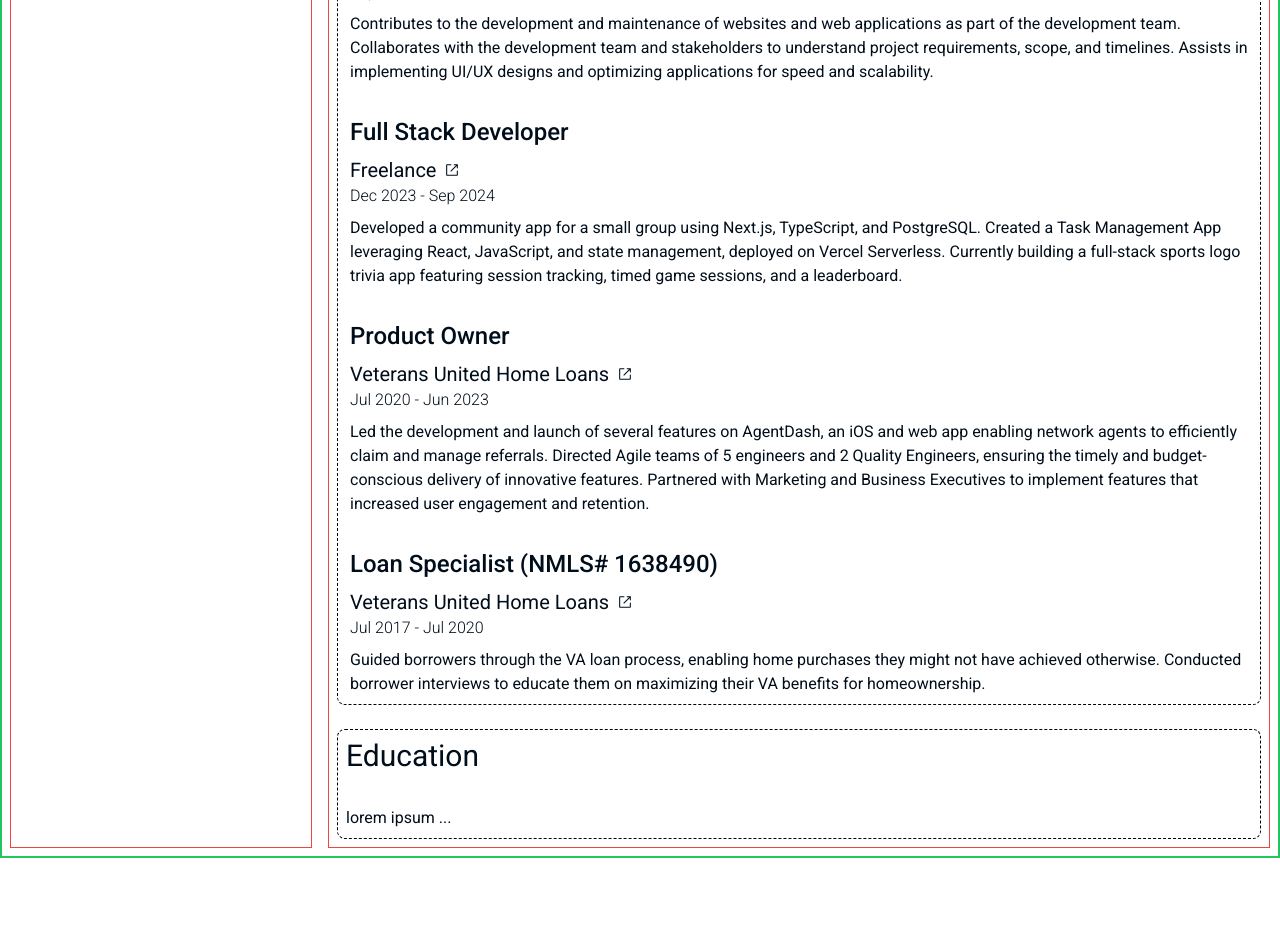
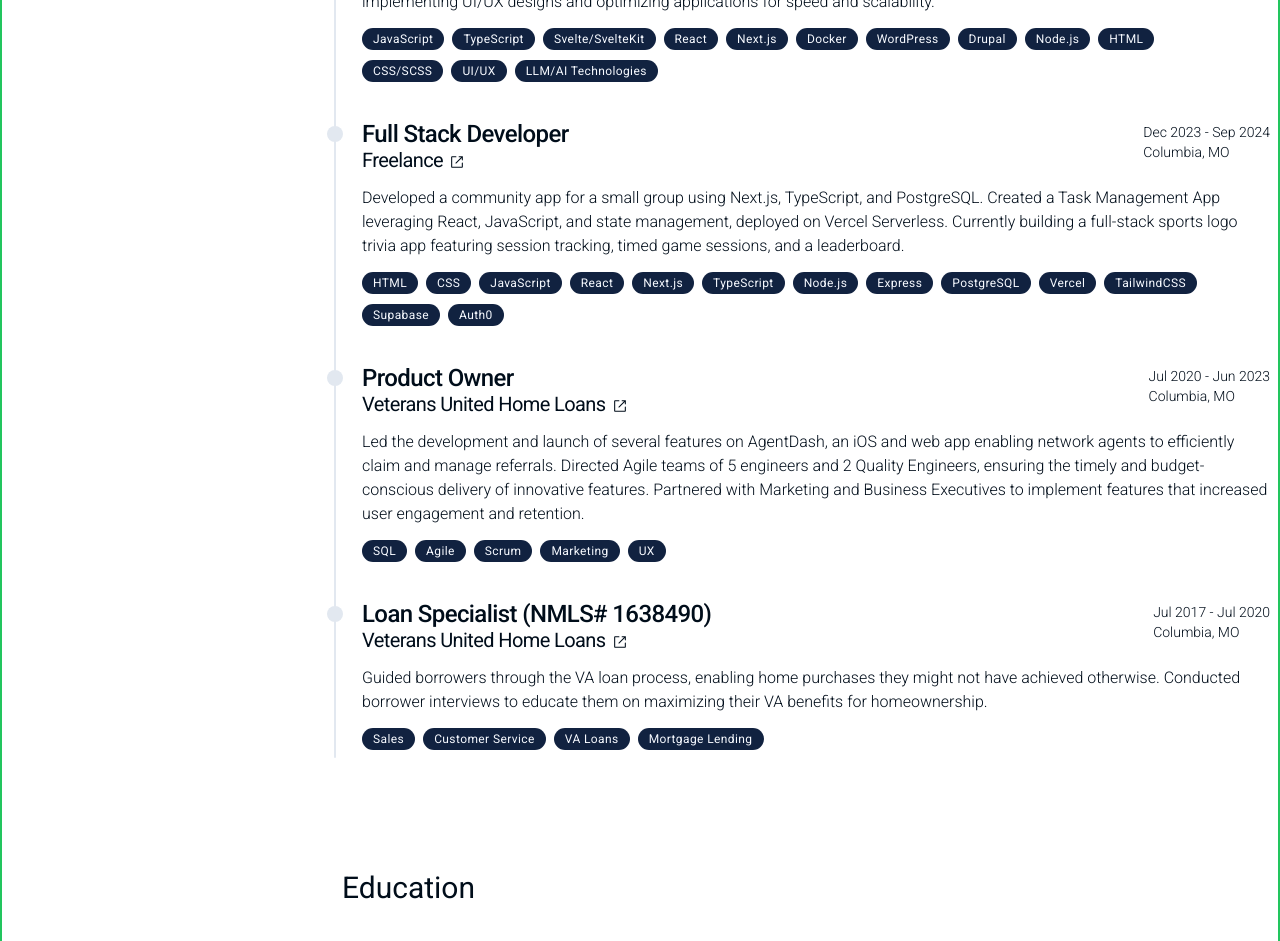
Before and after one commit to jwbw29/portfolio_v2, a Next.js app: page / in a window 1280 px wide. Shown: the part 1120-2061 px from the top of the page. Before the commit the page ends 1978 px from the top, so only its background shows below. Built offline with nearby package versions, Linux system fonts and the light colour scheme.

Commit message:
finished work experience

```diff
--- /dev/null
+++ b/public/data/experience.json
@@ -0,0 +1,66 @@
+[
+  {
+    "title": "Marketing - Developer I",
+    "location": "Phoenix, AZ/Remote",
+    "url": "https://www.linkedin.com/company/grand-canyon-education/",
+    "company": "Grand Canyon Education",
+    "dates": "Sep 2024 - Present",
+    "description": "Contributes to the development and maintenance of websites and web applications as part of the development team. Collaborates with the development team and stakeholders to understand project requirements, scope, and timelines. Assists in implementing UI/UX designs and optimizing applications for speed and scalability.",
+    "skills": [
+      "JavaScript",
+      "TypeScript",
+      "Svelte/SvelteKit",
+      "React",
+      "Next.js",
+      "Docker",
+      "WordPress",
+      "Drupal",
+      "Node.js",
+      "HTML",
+      "CSS/SCSS",
+      "UI/UX",
+      "LLM/AI Technologies"
+    ]
+  },
+  {
+    "title": "Full Stack Developer",
+    "location": "Columbia, MO",
+    "url": "https://www.justin-byrd.com",
+    "company": "Freelance",
+    "dates": "Dec 2023 - Sep 2024",
+    "description": "Developed a community app for a small group using Next.js, TypeScript, and PostgreSQL. Created a Task Management App leveraging React, JavaScript, and state management, deployed on Vercel Serverless. Currently building a full-stack sports logo trivia app featuring session tracking, timed game sessions, and a leaderboard.",
+    "skills": [
+      "HTML",
+      "CSS",
+      "JavaScript",
+      "React",
+      "Next.js",
+      "TypeScript",
+      "Node.js",
+      "Express",
+      "PostgreSQL",
+      "Vercel",
+      "TailwindCSS",
+      "Supabase",
+      "Auth0"
+    ]
+  },
+  {
+    "title": "Product Owner",
+    "location": "Columbia, MO",
+    "url": "https://www.linkedin.com/company/veteransunited/",
+    "company": "Veterans United Home Loans",
+    "dates": "Jul 2020 - Jun 2023",
+    "description": "Led the development and launch of several features on AgentDash, an iOS and web app enabling network agents to efficiently claim and manage referrals. Directed Agile teams of 5 engineers and 2 Quality Engineers, ensuring the timely and budget-conscious delivery of innovative features. Partnered with Marketing and Business Executives to implement features that increased user engagement and retention.",
+    "skills": ["SQL", "Agile", "Scrum", "Marketing", "UX"]
+  },
+  {
+    "title": "Loan Specialist (NMLS# 1638490)",
+    "location": "Columbia, MO",
+    "url": "https://www.linkedin.com/company/veteransunited/",
+    "company": "Veterans United Home Loans",
+    "dates": "Jul 2017 - Jul 2020",
+    "description": "Guided borrowers through the VA loan process, enabling home purchases they might not have achieved otherwise. Conducted borrower interviews to educate them on maximizing their VA benefits for homeownership.",
+    "skills": ["Sales", "Customer Service", "VA Loans", "Mortgage Lending"]
+  }
+]
--- a/public/data/workExperience.json
+++ /dev/null
@@ -1,30 +0,0 @@
-[
-  {
-    "title": "Marketing - Developer I",
-    "url": "https://www.linkedin.com/company/grand-canyon-education/",
-    "company": "Grand Canyon Education",
-    "dates": "Sep 2024 - Present",
-    "description": "Contributes to the development and maintenance of websites and web applications as part of the development team. Collaborates with the development team and stakeholders to understand project requirements, scope, and timelines. Assists in implementing UI/UX designs and optimizing applications for speed and scalability."
-  },
-  {
-    "title": "Full Stack Developer",
-    "url": "https://www.justin-byrd.com",
-    "company": "Freelance",
-    "dates": "Dec 2023 - Sep 2024",
-    "description": "Developed a community app for a small group using Next.js, TypeScript, and PostgreSQL. Created a Task Management App leveraging React, JavaScript, and state management, deployed on Vercel Serverless. Currently building a full-stack sports logo trivia app featuring session tracking, timed game sessions, and a leaderboard."
-  },
-  {
-    "title": "Product Owner",
-    "url": "https://www.linkedin.com/company/veteransunited/",
-    "company": "Veterans United Home Loans",
-    "dates": "Jul 2020 - Jun 2023",
-    "description": "Led the development and launch of several features on AgentDash, an iOS and web app enabling network agents to efficiently claim and manage referrals. Directed Agile teams of 5 engineers and 2 Quality Engineers, ensuring the timely and budget-conscious delivery of innovative features. Partnered with Marketing and Business Executives to implement features that increased user engagement and retention."
-  },
-  {
-    "title": "Loan Specialist (NMLS# 1638490)",
-    "url": "https://www.linkedin.com/company/veteransunited/",
-    "company": "Veterans United Home Loans",
-    "dates": "Jul 2017 - Jul 2020",
-    "description": "Guided borrowers through the VA loan process, enabling home purchases they might not have achieved otherwise. Conducted borrower interviews to educate them on maximizing their VA benefits for homeownership."
-  }
-]
--- a/src/components/About.tsx
+++ b/src/components/About.tsx
@@ -2,18 +2,15 @@
 
 export default function About() {
   return (
-    <section
-      id="about"
-      className="border border-dashed border-black rounded-lg p-2 m-2 flex flex-col gap-4 md:gap-8"
-    >
+    <section id="about" className="p-2 m-2 flex flex-col gap-4 md:gap-8">
       <h2>About Me</h2>
       <p>
-        I'm a Full Stack Engineer with past work experience as a Product Owner.
-        I have years of experience in Product Strategy and Development, learning
-        from users and how to build a user-friendly product. I wanted to do more
-        of the building myself and decided to become a full-stack engineer. I
-        enjoy learning new and better ways to do things and then applying those
-        skills to see an idea come to reality.
+        I&apos;m a Full Stack Engineer with past work experience as a Product
+        Owner. I have years of experience in Product Strategy and Development,
+        learning from users and how to build a user-friendly product. I wanted
+        to do more of the building myself and decided to become a full-stack
+        engineer. I enjoy learning new and better ways to do things and then
+        applying those skills to see an idea come to reality.
       </p>
     </section>
   );
--- a/src/components/Education.tsx
+++ b/src/components/Education.tsx
@@ -2,9 +2,7 @@
 
 export default function Education() {
   return (
-    <div
-      id="education"
-      className="border border-dashed border-black rounded-lg p-2 m-2 flex flex-col gap-4 md:gap-8"    >
+    <div id="education" className="p-2 m-2 flex flex-col gap-4 md:gap-8">
       <h2>Education</h2>
       <p>lorem ipsum ...</p>
     </div>
--- a/src/components/Hero.tsx
+++ b/src/components/Hero.tsx
@@ -10,7 +10,7 @@
 
 export default function Hero() {
   return (
-    <header className="testBorder flex flex-col p-2 md:p-8 m-2 md:w-fit gap-4">
+    <header className="flex flex-col p-2 md:p-8 m-2 md:w-fit gap-4">
       <div className="md:p-4">
         <Image
           src={headshot}
--- a/src/components/Main.tsx
+++ b/src/components/Main.tsx
@@ -7,7 +7,7 @@
 
 export default function Main() {
   return (
-    <main id="main" className="testBorder flex flex-col gap-2 m-2 ">
+    <main id="main" className="flex flex-col gap-2 m-2 ">
       <About />
       <Projects />
       <WorkExperience />
--- a/src/components/Projects.tsx
+++ b/src/components/Projects.tsx
@@ -1,4 +1,6 @@
 "use client";
+
+// [ ] Turn this component in to a carousel
 
 import Link from "next/link";
 import Image from "next/image";
@@ -8,10 +10,7 @@
 
 export default function Projects() {
   return (
-    <section
-      id="projects"
-      className="border border-dashed border-black rounded-lg p-2 m-2 flex flex-col gap-8"
-    >
+    <section id="projects" className="p-2 m-2 flex flex-col gap-8">
       <h2>Projects</h2>
       {/* //// map projects here */}
       {projectsData.map((project, index) => (
--- a/src/components/WorkExperience.tsx
+++ b/src/components/WorkExperience.tsx
@@ -1,30 +1,73 @@
 "use client";
-import workExperience from "../../public/data/workExperience.json";
+import experience from "../../public/data/experience.json";
 import Link from "next/link";
 import { RxExternalLink } from "react-icons/rx";
+import { cn } from "../lib/utils";
+import { Badge } from "@/components/ui/badge";
 
 export default function WorkExperience() {
   return (
     <section
-      id="work"
-      className="border border-dashed border-black rounded-lg p-2 m-2 flex flex-col gap-4 md:gap-8"
+      id="experience"
+      className="mb-24 scroll-mt-16"
+      aria-label="Professional work experience"
     >
-      <h2>Work Experience</h2>
-      <ul className="flex flex-col gap-4 md:gap-8 ml-1">
-        {/* //// map work experience here */}
-        {workExperience.map((work, index) => (
-          <li key={index} className="flex flex-col gap-2 ">
-            <h3 className="font-medium">{work.title}</h3>
-            <div className="flex flex-col">
-              <div className="flex gap-2">
-                <h4>{work.company}</h4>
-                <Link href={work.url} className="flex items-center">
-                  <RxExternalLink />
+      <h2 className="tracking-tight">Work Experience</h2>
+      <ul className="ml-1 mt-5 flex flex-col">
+        {experience.map((exp, index) => (
+          <li
+            className={cn(
+              "relative ml-3 pl-5 before:absolute before:-left-2 before:top-2 before:h-full before:w-0.5 before:rounded-full before:bg-slate-200 before:content-[''] after:absolute after:-left-[0.93rem] after:top-1 after:size-4 after:rounded-full after:bg-slate-200 after:content-['']",
+              index !== experience.length - 1 && "pb-10",
+              index === 0 && "after:bg-muted-foreground"
+            )}
+            key={index}
+          >
+            <div className="flex flex-col-reverse justify-between gap-y-2 sm:flex-row">
+              <h3 className="relative flex flex-col leading-snug">
+                <span className="font-medium leading-none tracking-tight">
+                  {exp.title}
+                </span>
+                <Link
+                  href={exp.url}
+                  target="_blank"
+                  rel="noreferrer noopener"
+                  className="group tracking-tight hover:text-muted-foreground"
+                >
+                  <h4>
+                    {exp.company}
+                    <RxExternalLink className="my-auto ml-1.5 inline-block size-4 transition-all group-hover:-translate-y-0.5 group-hover:translate-x-0.5" />
+                  </h4>
                 </Link>
-              </div>
-              <p className="font-light">{work.dates}</p>
+              </h3>
+              <aside className="flex-shrink-0">
+                <p
+                  aria-label={`Worked from ${exp.dates}`}
+                  className="text-sm font-light"
+                >
+                  {exp.dates}
+                </p>
+                <p
+                  aria-label={`Located in ${exp.location}`}
+                  className="text-sm font-light"
+                >
+                  {exp.location}
+                </p>
+              </aside>
             </div>
-            <p>{work.description}</p>
+            <div className="mt-3 text-skeptic-950">
+              <p className="font-light">{exp.description}</p>
+              <ul
+                className="mr-14 mt-3 flex flex-wrap gap-1.5 tracking-wide sm:gap-2"
+                aria-label="Technology stack"
+              >
+                {exp.skills.map((skill) => (
+                  <li className="" key={skill}>
+                    <Badge className="font-normal">{skill}</Badge>
+                  </li>
+                ))}
+              </ul>
+            </div>
           </li>
         ))}
       </ul>
```
